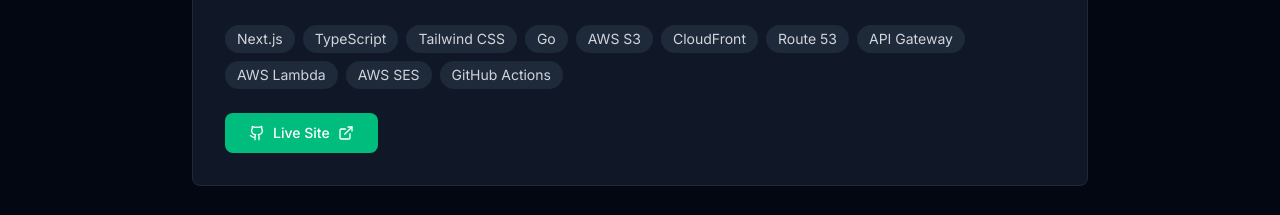
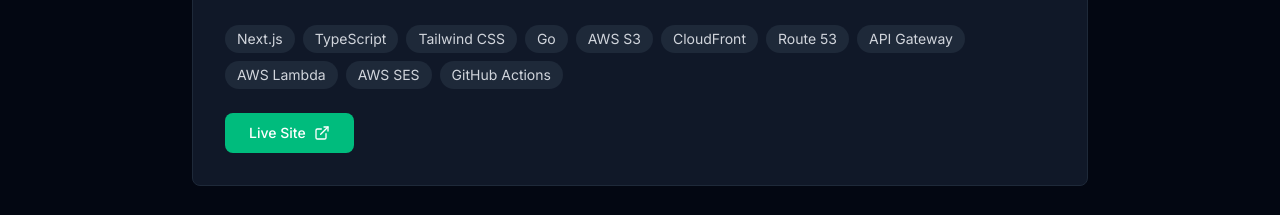
Before and after one commit to albertmenendezg/portfolio, a Next.js app: page / in a window 1280 px wide. Shown: the part 5900-6115 px from the top of the page. Built offline with nearby package versions, Linux system fonts and the light colour scheme.

Commit message:
fix: translate Live Site button and remove Github icon

```diff
--- a/src/components/Projects.tsx
+++ b/src/components/Projects.tsx
@@ -1,7 +1,7 @@
 "use client";
 
 import { motion } from "framer-motion";
-import { ExternalLink, Github } from "lucide-react";
+import { ExternalLink } from "lucide-react";
 import { useTranslation } from "react-i18next";
 import { projects } from "@/data/portfolio";
 
@@ -77,8 +77,7 @@
                 rel="noopener noreferrer"
                 className="inline-flex items-center space-x-2 px-6 py-2.5 bg-emerald-500 hover:bg-emerald-600 text-white rounded-lg transition-colors text-sm font-medium"
               >
-                <Github className="w-4 h-4" />
-                <span>Live Site</span>
+                <span>{t("projects.portfolio.liveSite")}</span>
                 <ExternalLink className="w-4 h-4" />
               </a>
             </motion.div>
--- a/src/i18n/locales/en.json
+++ b/src/i18n/locales/en.json
@@ -139,6 +139,7 @@
     "portfolio": {
       "name": "Portfolio Website",
       "description": "Personal portfolio built with Next.js and deployed on AWS. The site is hosted on an S3 bucket, served through CloudFront CDN with a custom domain managed via Route 53. A Go-based Lambda function triggered through API Gateway uses SES to handle email sending from the contact form. The CV is automatically published to a separate S3 bucket (assets-albertmenendez) via GitHub Actions, also distributed through CloudFront and Route 53.",
+      "liveSite": "Live Site",
       "highlights": {
         "website": "Static Next.js site deployed to S3, served via CloudFront with custom domain on Route 53",
         "lambda": "Go-based Lambda function triggered via API Gateway, using SES for contact form email processing",
--- a/src/i18n/locales/es.json
+++ b/src/i18n/locales/es.json
@@ -139,6 +139,7 @@
     "portfolio": {
       "name": "Portfolio Web",
       "description": "Portfolio personal construido con Next.js y desplegado en AWS. El sitio se aloja en un bucket S3, se sirve a través de CloudFront CDN con un dominio personalizado gestionado mediante Route 53. Una función Lambda escrita en Go, invocada mediante API Gateway, usa SES para gestionar el envío de correos desde el formulario de contacto. El CV se publica automáticamente en un bucket S3 separado (assets-albertmenendez) mediante GitHub Actions, distribuido también a través de CloudFront y Route 53.",
+      "liveSite": "Sitio Web",
       "highlights": {
         "website": "Sitio estático Next.js desplegado en S3, servido vía CloudFront con dominio personalizado en Route 53",
         "lambda": "Función Lambda en Go invocada mediante API Gateway, usando SES para el envío de correos del formulario de contacto",
```
Also changed, not shown: .ai/mcp/mcp.json (added), 1 other file (tests, documents, lock files or other folders).
